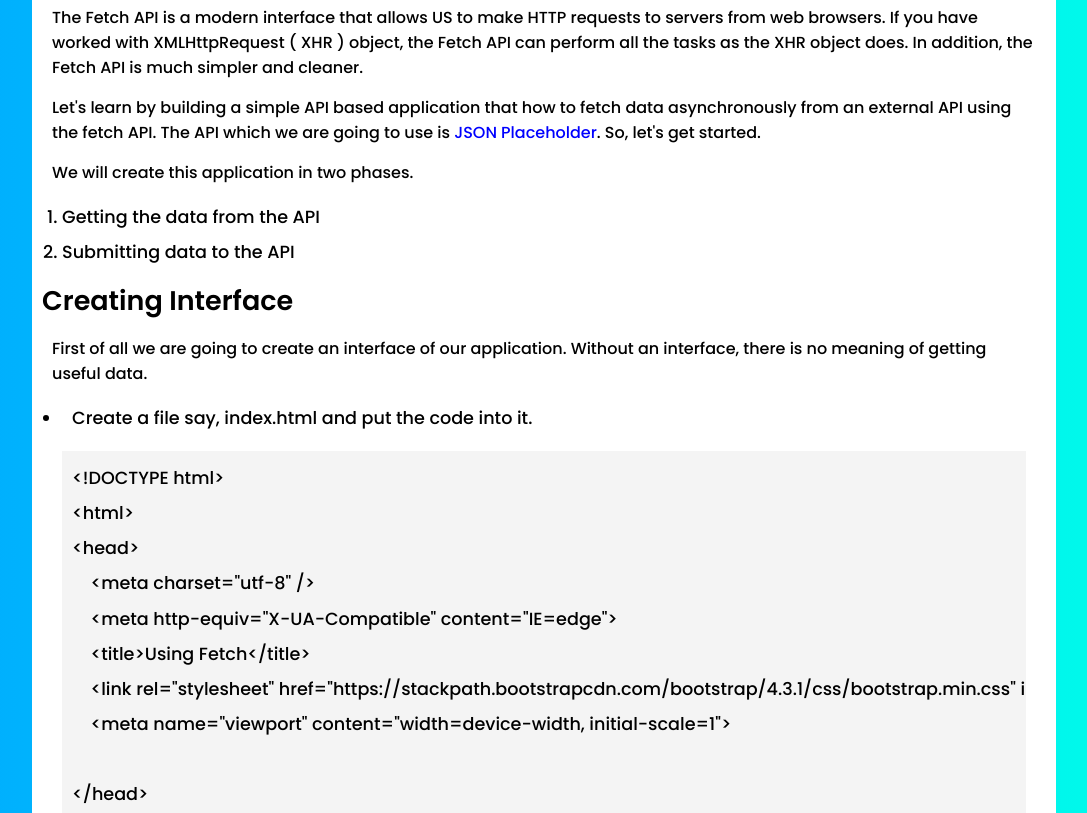
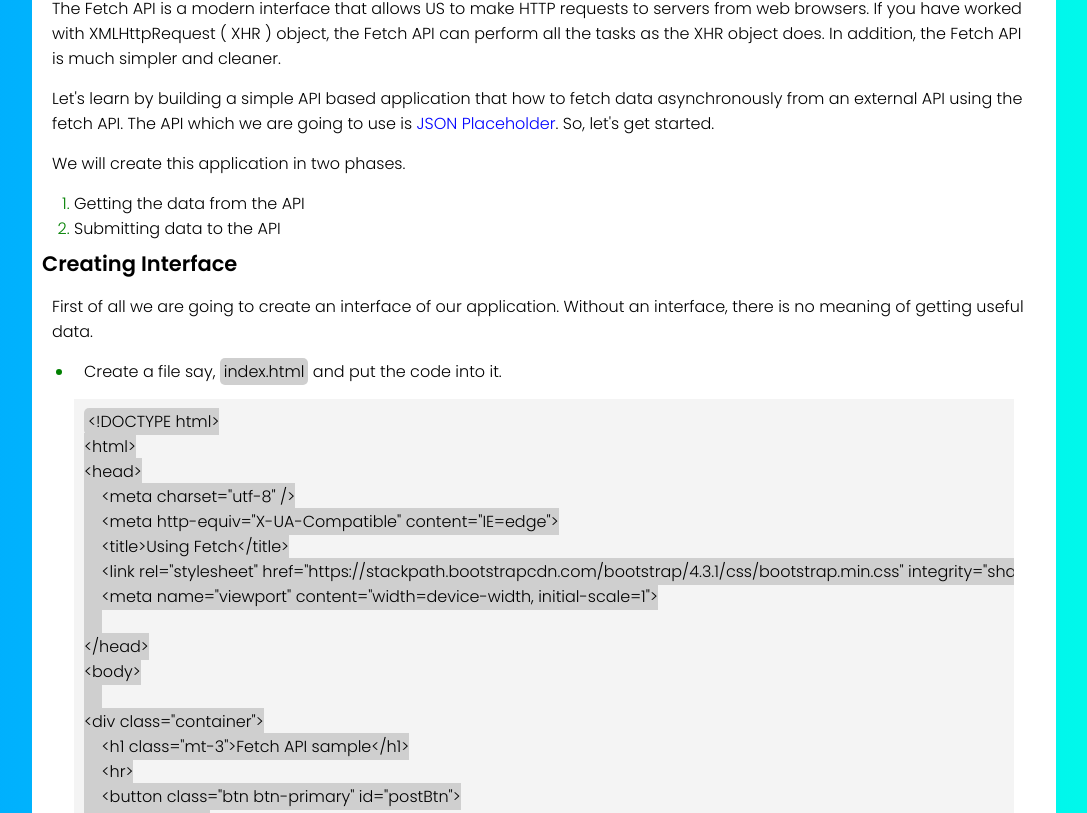
Before and after one commit to its-me-Harsh-Anand/portfolio-and-blog, a Next.js app: page /blog/fetch-api-in-javascript in a window 1280 px wide. Shown: the part 869-1682 px from the top of the page, without its empty margins (96-1183 px from the left). Built offline with nearby package versions, Linux system fonts and the light colour scheme.

Commit message:
blog page re-designed & ecmascript

```diff
--- a/styles/globals.css
+++ b/styles/globals.css
@@ -1,4 +1,4 @@
-@import url('https://fonts.googleapis.com/css2?family=Poppins:wght@300;500;600&display=swap');
+@import url('https://fonts.googleapis.com/css2?family=Poppins:wght@100;300;500;600&display=swap');
 *{
     margin:0;
     padding: 0;
@@ -15,35 +15,47 @@ body{
 }
 .blog-text > .blog-main p{
   margin: 15px 10px;
-
+  font-weight: 300;
 }
 .blog-main img {
-  width: 100%;
+  width: auto;
   height: auto;
   max-width: 100%;
 }
   .blog-text ul,
-  ol {
-    font-size: 110%;
-    line-height: 2;
-    font-weight: normal;
-    margin: 10px 2%;
+  .blog-text ol {
+    font-weight: 300;
+    margin: 7px 2rem;
     font-family: Poppins;
   }
-
+  .blog-text ul li::marker,
+  .blog-text ol li::marker{
+    color: green;
+  }
+  .blog-text ul li ul li::marker{
+    color: red;
+  }
+  .blog-text ul li ul li{
+    font-weight: 300;
+  }
   .blog-text pre {
     background: #f4f4f4;
     padding: 10px;
     margin: 10px 0;
     overflow-x: auto;
-    font-weight: normal;
+    font-weight: 300;
+  }
+  .blog-text > .blog-main code{
+    background-color: #cfcfcf;
+    border-radius: 5px;
+    padding: 2px 4px;
   }
   .blog-text > .blog-main pre code{
-    font-weight: normal;
+    font-weight: 300;
   }
   .blog-text h1 {
     font-family: Poppins;
-    font-size: 35px;
+    font-size: 28px;
   }
   .blog-text a{
       text-decoration: none;
@@ -52,5 +64,5 @@ body{
   .blog-text h2,
   .blog-text h3,
   .blog-text h4 {
-    font-size: 27px;
+    font-size: 21px;
   }
```
Also changed, not shown: posts/all-about-ecmascript.md (added, +171 -0 lines), cache/data.js, public/images/posts/ecmascript-stages.PNG (added), public/images/posts/ecmascript.png (added).
